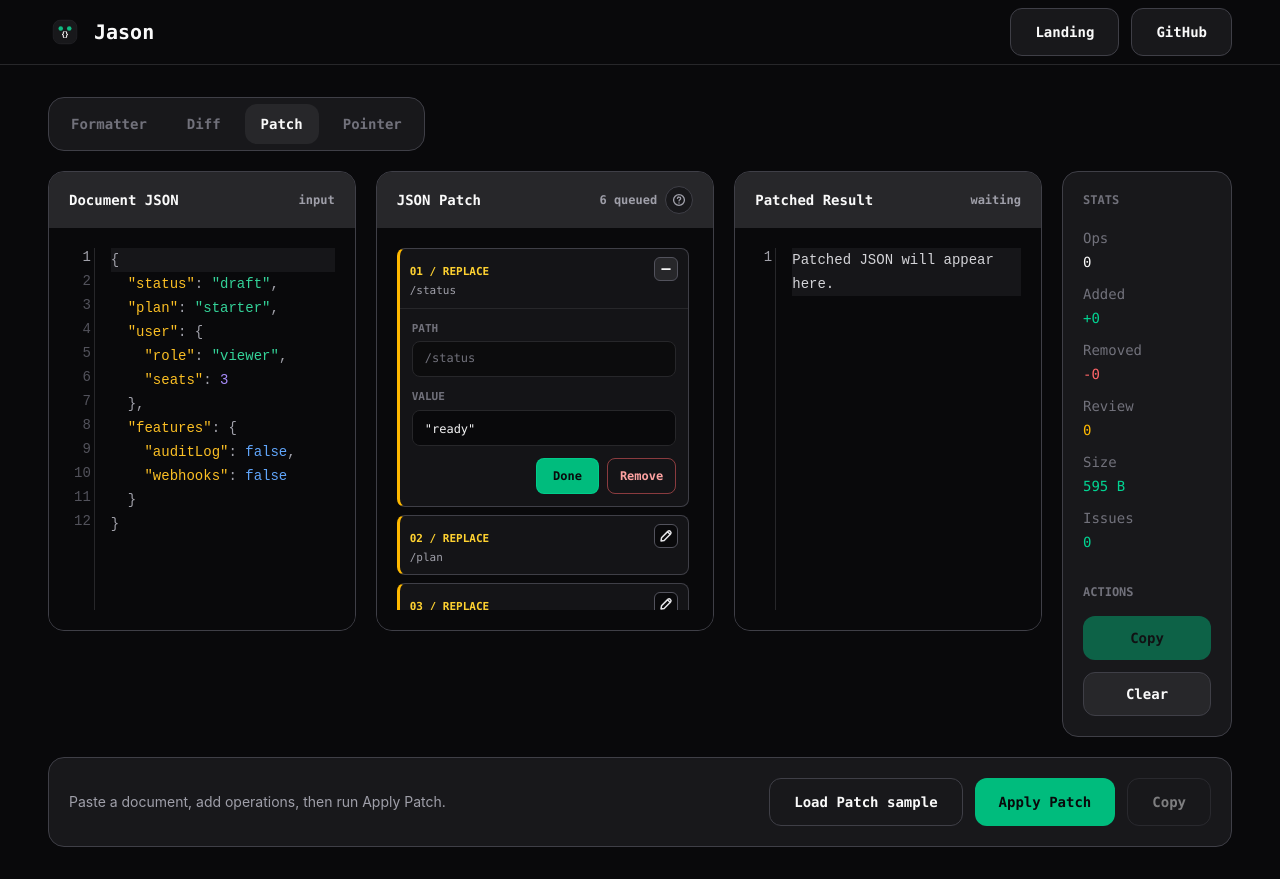
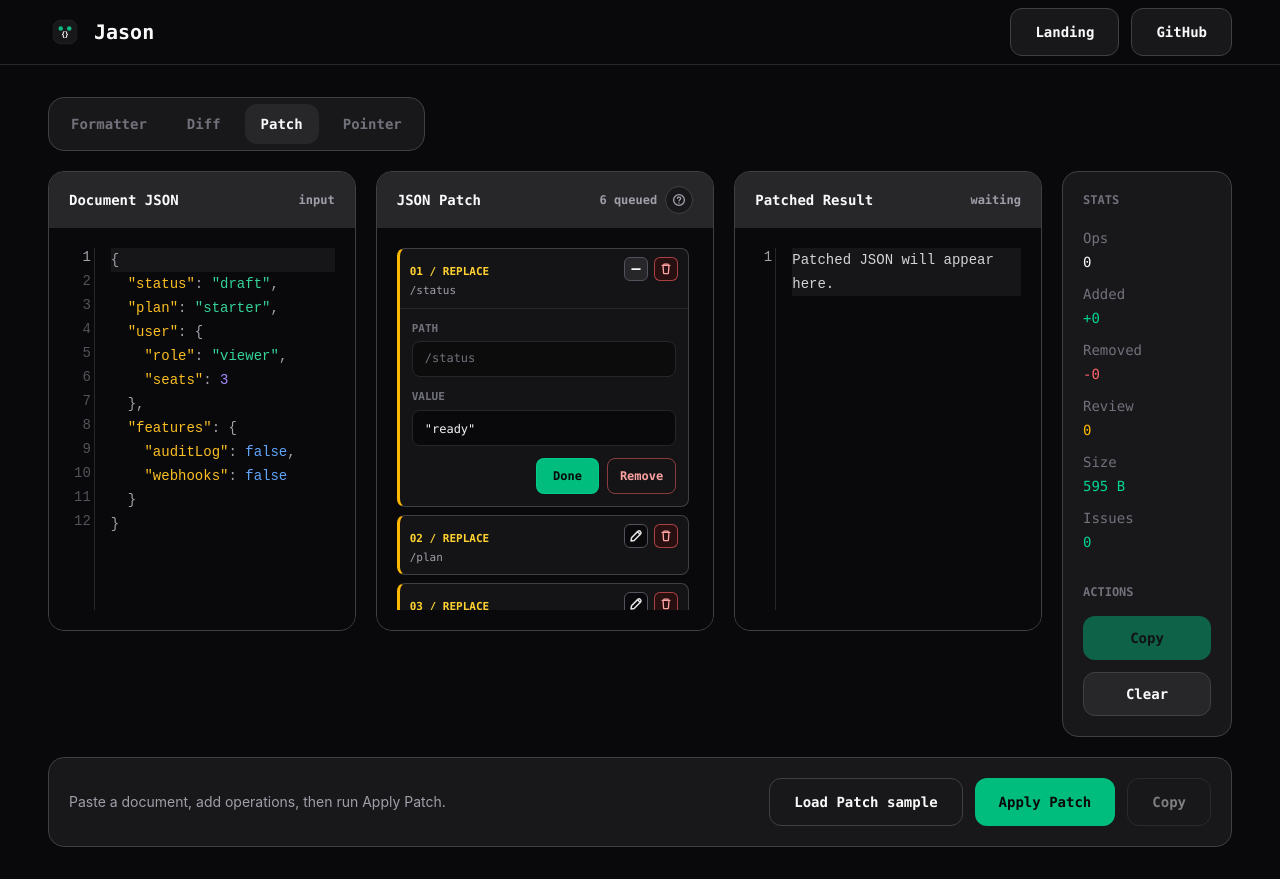
Before and after one commit to anmollp/jason-app, a Next.js app in the folder frontend/: page /playground in a window 1280 px wide. Both pictures are taken after a click on the button "Patch". Built offline with nearby package versions, Linux system fonts and the light colour scheme.

Commit message:
Add Patch operation delete action

```diff
--- a/frontend/src/components/playground/views/PatchView.tsx
+++ b/frontend/src/components/playground/views/PatchView.tsx
@@ -143,6 +143,21 @@ function EditIcon() {
         strokeLinecap="round"
         strokeLinejoin="round"
         strokeWidth="1.7"
+      />
+    </svg>
+  );
+}
+
+function TrashIcon() {
+  return (
+    <svg
+      aria-hidden="true"
+      className="h-3.5 w-3.5"
+      fill="currentColor"
+      viewBox="0 0 16 16"
+    >
+      <path
+        d="M6 1.75A1.25 1.25 0 0 0 4.75 3H3.5a.75.75 0 0 0 0 1.5h.42l.56 8.05A1.5 1.5 0 0 0 5.98 14h4.04a1.5 1.5 0 0 0 1.5-1.45l.56-8.05h.42a.75.75 0 0 0 0-1.5h-1.25A1.25 1.25 0 0 0 10 1.75H6Zm0 1.5h4v.1H6v-.1Zm-.58 1.25h5.16l-.56 8H5.98l-.56-8Z"
       />
     </svg>
   );
@@ -319,6 +334,7 @@ function OperationCard({
             {pathSummary(operation)}
           </span>
         </span>
+        <div className="flex shrink-0 items-center gap-1.5">
           <button
             className={`flex h-6 w-6 items-center justify-center rounded-md border transition ${
               expanded
@@ -332,6 +348,16 @@ function OperationCard({
           >
             {expanded ? <MinimizeIcon /> : <EditIcon />}
           </button>
+          <button
+            aria-label="Delete patch operation"
+            className="flex h-6 w-6 items-center justify-center rounded-md border border-red-400/60 bg-red-950/40 text-red-300 transition hover:border-red-300 hover:bg-red-500/20 hover:text-red-100"
+            title="Delete"
+            type="button"
+            onClick={onRemove}
+          >
+            <TrashIcon />
+          </button>
+        </div>
       </div>
 
       {expanded ? (
```
Lines whose indentation alone changed are shown as unchanged.
